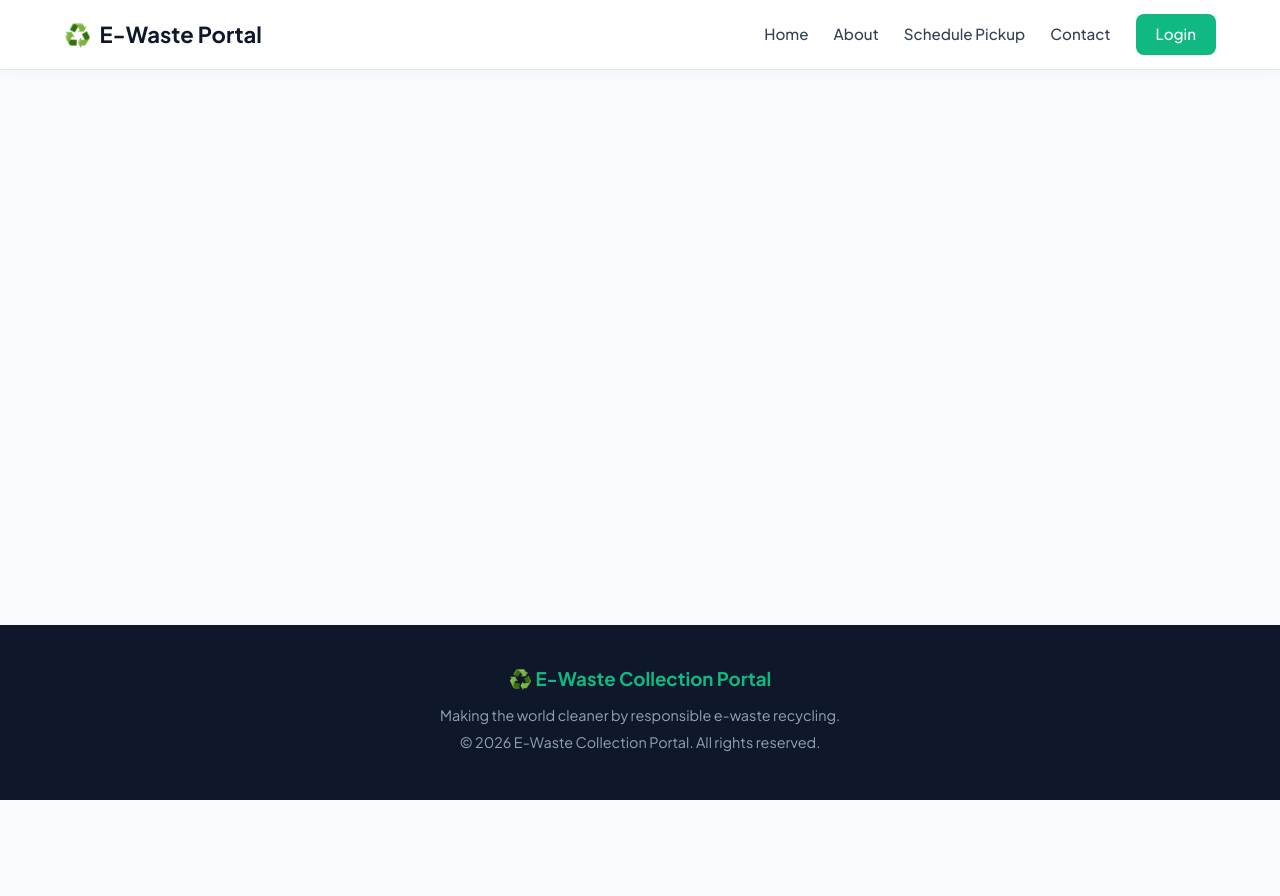
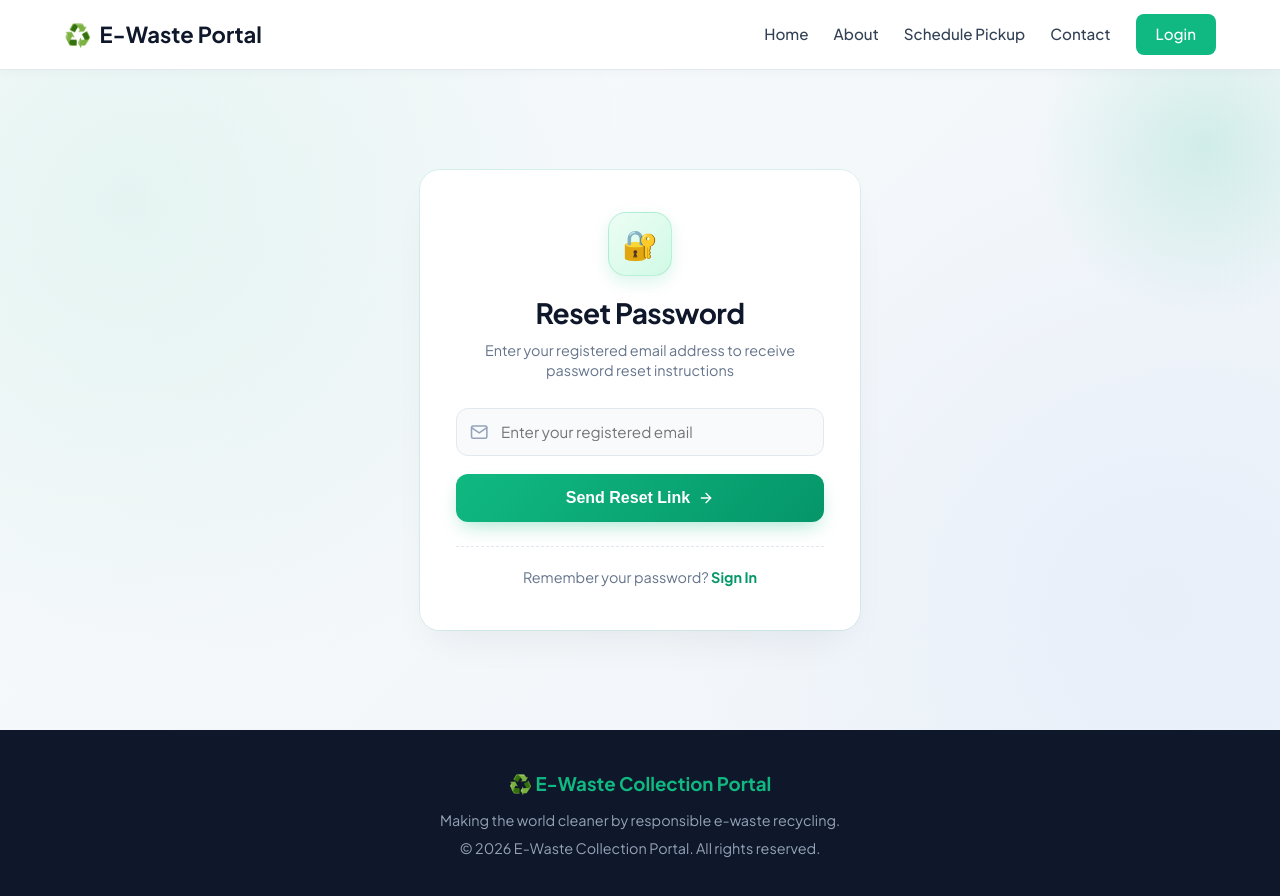
Before and after one commit to Jinay0707/e-waste-collection-, a React (Vite) app in the folder client/: page /forgot-password in a window 1280 px wide. Shown: the top 896 px of the page. Before the commit the page ends 800 px from the top, so only its background shows below. Built offline with nearby package versions, Linux system fonts and the light colour scheme.

Commit message:
Add Forgot Password page for user login

```diff
--- a/client/src/App.jsx
+++ b/client/src/App.jsx
@@ -10,6 +10,7 @@ import About from "./pages/User/About";
 import Contact from "./pages/User/Contact";
 import Login from "./pages/User/Login";
 import Register from "./pages/User/Register";
+import ForgotPassword from "./pages/User/ForgotPassword";
 import Dashboard from "./pages/User/Dashboard";
 import PickupRequest from "./pages/User/PickupRequest";
 import SchedulePickup from "./pages/User/SchedulePickup";
@@ -42,6 +43,7 @@ function App() {
               <Route path="/contact" element={<Contact />} />
               <Route path="/login" element={<Login />} />
               <Route path="/register" element={<Register />} />
+              <Route path="/forgot-password" element={<ForgotPassword />} />
               <Route path="/schedule-pickup" element={<SchedulePickup />} />
 
               {/* User Routes */}
--- /dev/null
+++ b/client/src/pages/User/ForgotPassword.jsx
@@ -0,0 +1,106 @@
+import React, { useState } from "react";
+import { Link } from "react-router-dom";
+import { FiMail, FiArrowRight, FiCheckCircle } from "react-icons/fi";
+import api from "../../services/api";
+
+function ForgotPassword() {
+  const [email, setEmail] = useState("");
+  const [loading, setLoading] = useState(false);
+  const [submitted, setSubmitted] = useState(false);
+  const [error, setError] = useState("");
+
+  const handleSubmit = async (e) => {
+    e.preventDefault();
+    if (!email) return;
+
+    setLoading(true);
+    setError("");
+
+    try {
+      await api.post("/api/auth/forgot-password", { email });
+      setSubmitted(true);
+    } catch (err) {
+      // Demo / fallback support: show success instructions
+      setSubmitted(true);
+    } finally {
+      setLoading(false);
+    }
+  };
+
+  return (
+    <div className="auth-page">
+      <div className="auth-box">
+        <div className="auth-header">
+          <div className="auth-icon-badge">
+            🔐
+          </div>
+          <h1>Reset Password</h1>
+          <p className="auth-subtitle">
+            Enter your registered email address to receive password reset instructions
+          </p>
+        </div>
+
+        {submitted ? (
+          <div style={{ textAlign: "center", padding: "10px 0" }}>
+            <div style={{ fontSize: "2.8rem", color: "#10b981", marginBottom: "12px" }}>
+              <FiCheckCircle style={{ margin: "0 auto" }} />
+            </div>
+            <h3 style={{ fontSize: "1.2rem", color: "#0f172a", marginBottom: "8px" }}>
+              Reset Link Sent!
+            </h3>
+            <p style={{ fontSize: "0.9rem", color: "#64748b", lineHeight: "1.5", marginBottom: "20px" }}>
+              If an account exists with <strong>{email}</strong>, we have sent instructions to reset your password.
+            </p>
+            <Link to="/login" className="auth-btn" style={{ textDecoration: "none" }}>
+              Back to Sign In
+            </Link>
+          </div>
+        ) : (
+          <form onSubmit={handleSubmit}>
+            {error && (
+              <div style={{
+                background: "#fef2f2",
+                border: "1px solid #fecaca",
+                color: "#dc2626",
+                padding: "12px",
+                borderRadius: "10px",
+                fontSize: "0.88rem",
+                marginBottom: "20px",
+                textAlign: "center"
+              }}>
+                {error}
+              </div>
+            )}
+
+            <div className="input-with-icon">
+              <FiMail className="input-icon" />
+              <input
+                type="email"
+                placeholder="Enter your registered email"
+                value={email}
+                onChange={(e) => setEmail(e.target.value)}
+                required
+              />
+            </div>
+
+            <button type="submit" className="auth-btn" disabled={loading}>
+              {loading ? "Sending..." : (
+                <>
+                  Send Reset Link <FiArrowRight />
+                </>
+              )}
+            </button>
+          </form>
+        )}
+
+        <div className="auth-footer">
+          <p>
+            Remember your password? <Link to="/login">Sign In</Link>
+          </p>
+        </div>
+      </div>
+    </div>
+  );
+}
+
+export default ForgotPassword;
--- a/client/src/pages/User/Login.jsx
+++ b/client/src/pages/User/Login.jsx
@@ -94,6 +94,20 @@ function Login() {
             />
           </div>
 
+          <div style={{ textAlign: "right", marginTop: "-8px", marginBottom: "16px" }}>
+            <Link
+              to="/forgot-password"
+              style={{
+                fontSize: "0.85rem",
+                color: "var(--primary-dark)",
+                textDecoration: "none",
+                fontWeight: 600
+              }}
+            >
+              Forgot Password?
+            </Link>
+          </div>
+
           <button type="submit" className="auth-btn" disabled={loading}>
             {loading ? "Logging in..." : (
               <>
```
